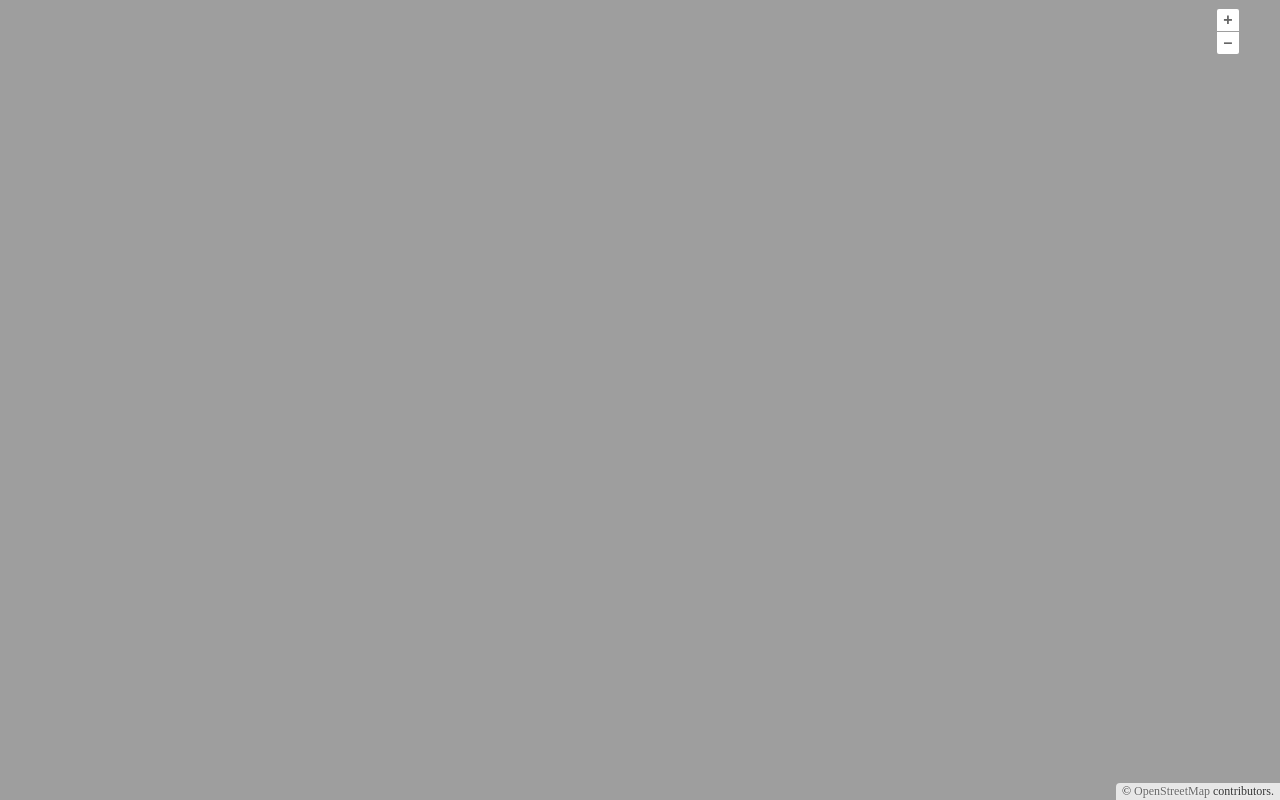
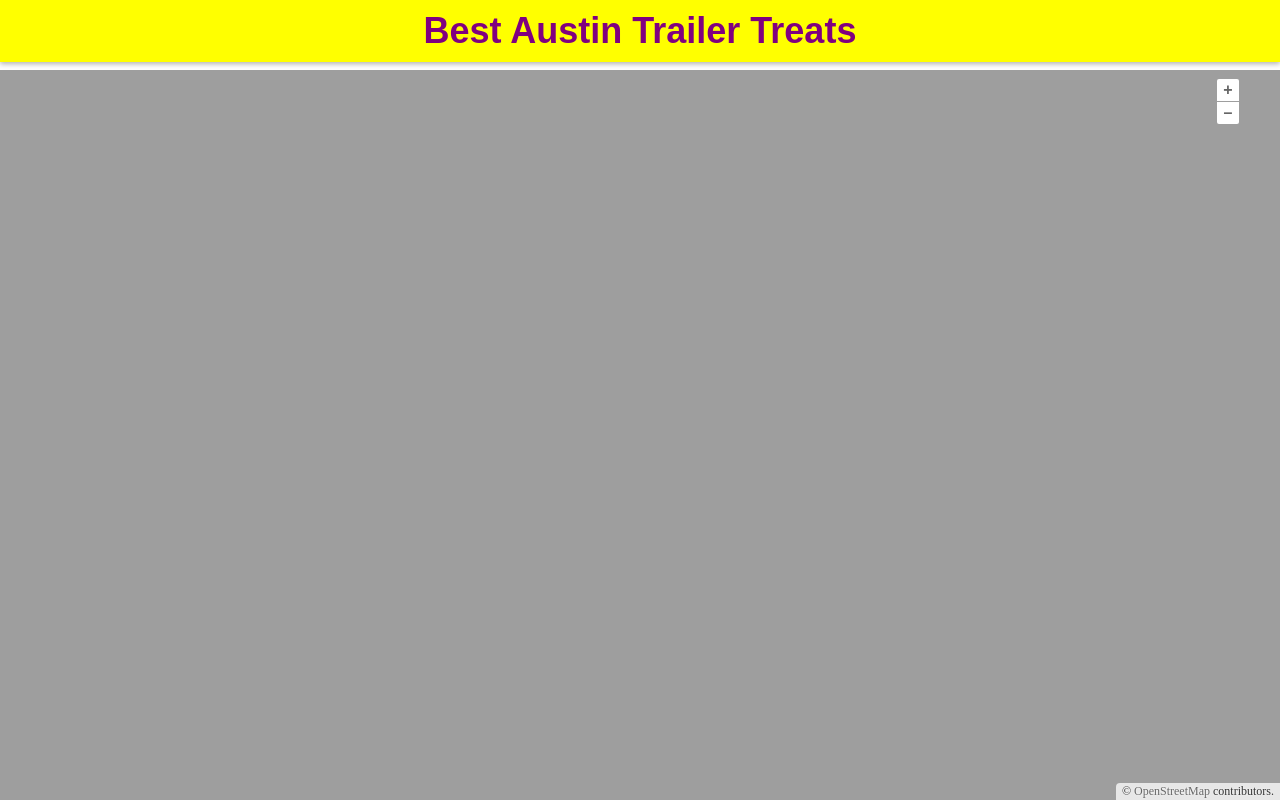
Before and after one commit to YoderLN/riverhacks2025, a website built with Vite: page riverhacks_frontend/index.html in a window 1280 px wide. Built offline with nearby package versions, Linux system fonts and the light colour scheme.

Commit message:
Added Title

```diff
--- a/riverhacks_frontend/index.html
+++ b/riverhacks_frontend/index.html
@@ -8,6 +8,7 @@
     <script src="requestor.js" defer></script>
   </head>
   <body>
+    <h1 id="map-title">Best Austin Trailer Treats</h1>
     <div id="map"></div>
     <div id="popup" class="ol-popup">
       <a href="#" id="popup-closer" class="ol-popup-closer"></a>
--- a/riverhacks_frontend/ol.css
+++ b/riverhacks_frontend/ol.css
@@ -405,3 +405,27 @@
 .ol-popup-closer:after {
   content: "✖";
 }
+
+
+#map-title {
+  position: fixed;
+  top: 0;
+  width: 100%;
+  text-align: center;
+  background-color: yellow;
+  font-family: 'Arial', sans-serif;
+  font-size: 36px;
+  color: purple;
+  font-weight: bold;
+  padding: 10px 0;
+  margin: 0;
+  z-index: 1000;
+  box-shadow: 0 2px 5px rgba(0,0,0,0.3);
+}
+
+
+#map {
+  width: 100%;
+  height: calc(100vh - 70px);
+  margin-top: 70px;
+}
```
